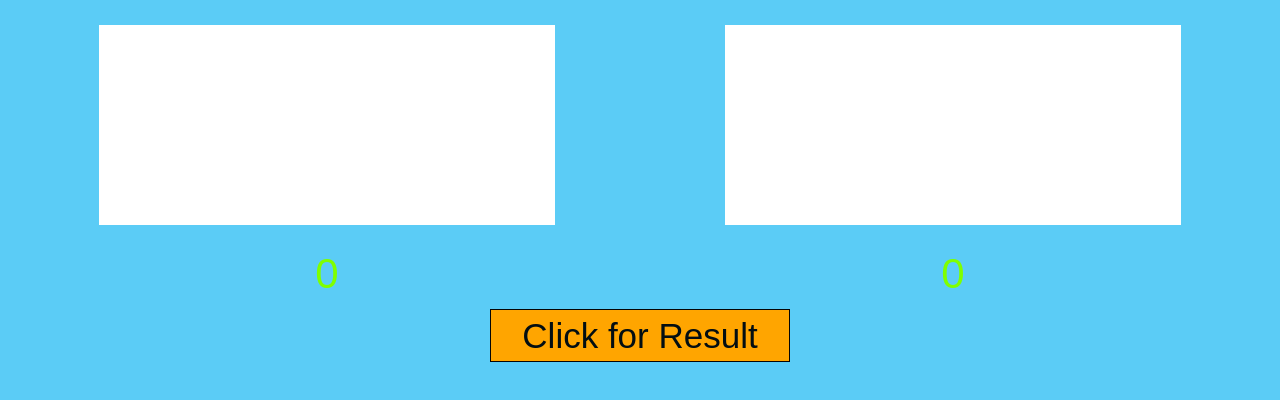
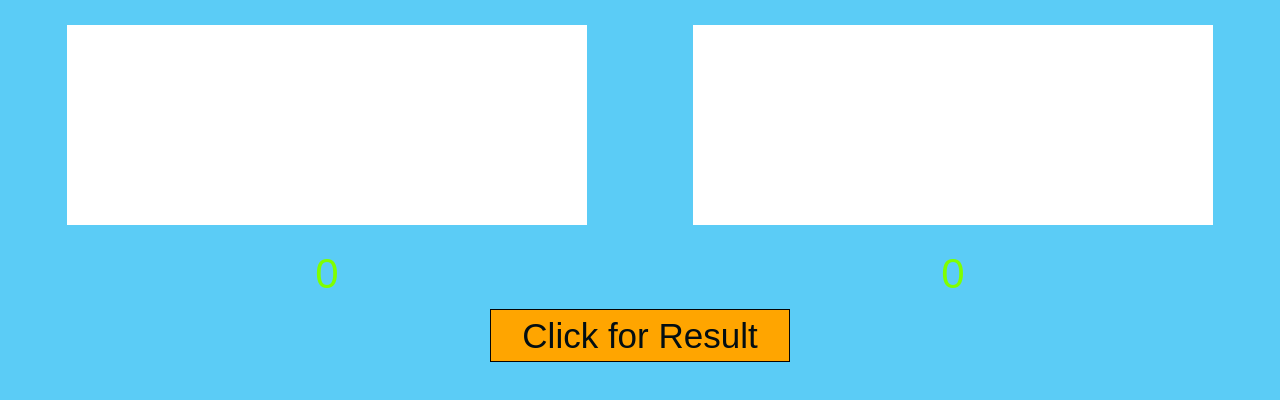
Before and after one commit to rlfweb/bbc-blackjack, a plain HTML site: page index.html in a window 1280 px wide. Shown: the part 436-836 px from the top of the page. Drawn offline with Linux system fonts and the light colour scheme.

Commit message:
Change one column layout to kick in at 768 screens

```diff
--- a/custom.css
+++ b/custom.css
@@ -43,7 +43,6 @@ header {
 .button-row {
   display: flex;
   justify-content: center;
-  /* margin-bottom: 2rem; */
 }
 
 button,
@@ -88,7 +87,7 @@ input {
 }
 
 .player-block {
-  width: 40vw;
+  width: 45vw;
 }
 
 .card-box {
@@ -168,12 +167,6 @@ input {
   html {
     font-size: 12px;
   }
-}
-/* Small -  screens below 480px portrait phone*/
-@media only screen and (max-width: 480px) {
-  html {
-    font-size: 10px;
-  }
   .game-block {
     display: block;
   }
@@ -191,3 +184,9 @@ input {
     padding: 0.5rem;
   }
 }
+/* Small -  screens below 480px portrait phone*/
+@media only screen and (max-width: 480px) {
+  html {
+    font-size: 10px;
+  }
+}
```
